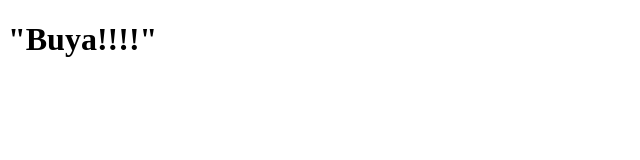
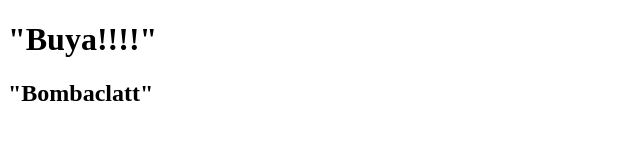
Before and after one commit to prasimbaal/coursera-test, a plain HTML site: page index.html in a window 1280 px wide. Shown: the whole page, without its empty margins (0-640 px from the left). Drawn offline with Linux system fonts and the light colour scheme.

Commit message:
first html

```diff
--- a/index.html
+++ b/index.html
@@ -7,5 +7,6 @@
 </head>
 <body>
 <h1>"Buya!!!!"</h1>
+<h2>"Bombaclatt"</h2>
 </body>
 </html>
```
